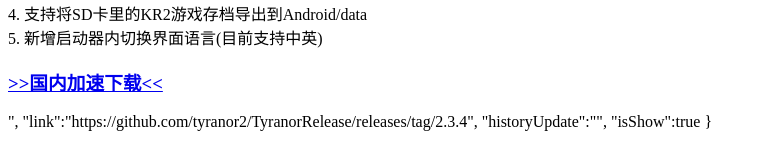
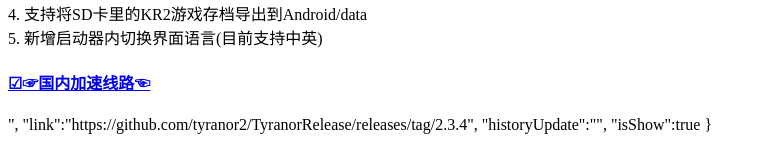
Before and after one commit to tyranor2/TyranorRelease, a plain HTML site: page index.html in a window 1280 px wide. Shown: the part 139-297 px from the top of the page, without its empty margins (0-765 px from the left). Drawn offline with Linux system fonts and the light colour scheme.

Commit message:
Update index.html

```diff
--- a/index.html
+++ b/index.html
@@ -1,7 +1,7 @@
 {
     "version":"2.3.4",
     "versionCode":228,
-    "updateMsg":"<br>v2.3.4版本更新内容<br><br>1. 新增ONS模拟器(支持扫描SD卡里的ONS游戏)<br>2. 修复KR2游戏在非中文语言下启动闪退<br>3. 缓存添加页的已扫描游戏列表，重启后不再清空<br>4. 支持将SD卡里的KR2游戏存档导出到Android/data<br>5. 新增启动器内切换界面语言(目前支持中英)<h3><font color='#F06292'><a href='https://hk.gh-proxy.com/https://github.com/tyranor2/TyranorRelease/releases/download/2.3.4/Tyranor_v2.3.4.apk'>>>国内加速下载<<</a></font></h3>",
+    "updateMsg":"<br>v2.3.4版本更新内容<br><br>1. 新增ONS模拟器(支持扫描SD卡里的ONS游戏)<br>2. 修复KR2游戏在非中文语言下启动闪退<br>3. 缓存添加页的已扫描游戏列表，重启后不再清空<br>4. 支持将SD卡里的KR2游戏存档导出到Android/data<br>5. 新增启动器内切换界面语言(目前支持中英)<br><h4><font color='#F06292'><a href='https://hk.gh-proxy.com/https://github.com/tyranor2/TyranorRelease/releases/download/2.3.4/Tyranor_v2.3.4.apk'>☑☞国内加速线路☜</a></font></h3>",
     "link":"https://github.com/tyranor2/TyranorRelease/releases/tag/2.3.4",
     "historyUpdate":"",
     "isShow":true
```
